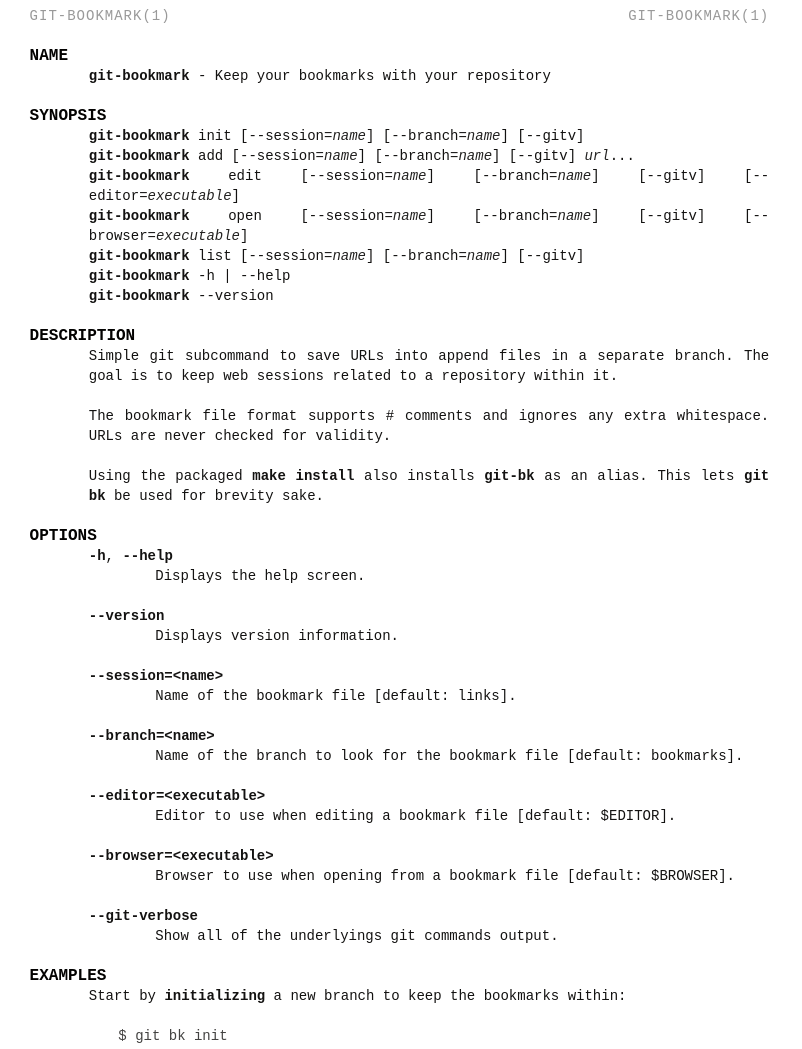
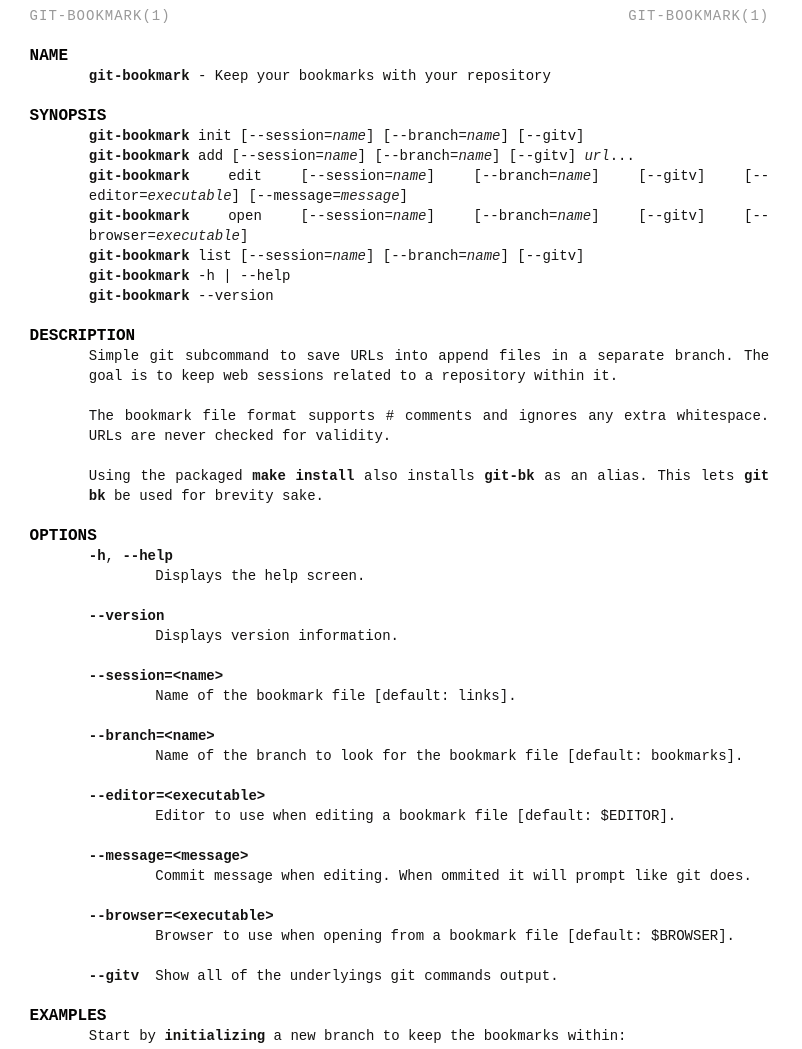
Before and after one commit to Qu4tro/git-bookmark, a plain HTML site: page docs/git-bookmark.1.html in a window 1280 px wide. Shown: the top 1049 px of the page, without its empty margins (0-802 px from the left). Drawn offline with Linux system fonts and the light colour scheme.

Commit message:
Nitpicks

```diff
--- a/docs/git-bookmark.1.html
+++ b/docs/git-bookmark.1.html
@@ -77,7 +77,7 @@
 
 <p><code>git-bookmark</code> init [--session=<var>name</var>] [--branch=<var>name</var>] [--gitv]<br />
 <code>git-bookmark</code> add  [--session=<var>name</var>] [--branch=<var>name</var>] [--gitv] <var>url</var>...<br />
-<code>git-bookmark</code> edit [--session=<var>name</var>] [--branch=<var>name</var>] [--gitv] [--editor=<var>executable</var>]<br />
+<code>git-bookmark</code> edit [--session=<var>name</var>] [--branch=<var>name</var>] [--gitv] [--editor=<var>executable</var>] [--message=<var>message</var>]<br />
 <code>git-bookmark</code> open [--session=<var>name</var>] [--branch=<var>name</var>] [--gitv] [--browser=<var>executable</var>]<br />
 <code>git-bookmark</code> list [--session=<var>name</var>] [--branch=<var>name</var>] [--gitv]<br />
 <code>git-bookmark</code> -h | --help<br />
@@ -99,8 +99,9 @@
 <dt><code>--session=&lt;name></code> </dt><dd><p>Name of the bookmark file [default: links].</p></dd>
 <dt><code>--branch=&lt;name></code> </dt><dd><p>Name of the branch to look for the bookmark file [default: bookmarks].</p></dd>
 <dt><code>--editor=&lt;executable></code> </dt><dd><p>Editor to use when editing a bookmark file [default: $EDITOR].</p></dd>
+<dt><code>--message=&lt;message></code> </dt><dd><p>Commit message when editing. When ommited it will prompt like git does.</p></dd>
 <dt><code>--browser=&lt;executable></code> </dt><dd><p>Browser to use when opening from a bookmark file [default: $BROWSER].</p></dd>
-<dt><code>--git-verbose</code> </dt><dd><p>Show all of the underlyings git commands output.</p></dd>
+<dt class="flush"><code>--gitv</code> </dt><dd><p>Show all of the underlyings git commands output.</p></dd>
 </dl>
 
 
@@ -165,7 +166,7 @@ nothing to commit, working tree clean
 
 <p>We can see here with the help of <code>--git-verbose</code> option, that no commit is generated when no changes are made when editing.</p>
 
-<p>We're here.<br />
+<p>We're here.
 Finally, we've arrived to our end <strong>goal</strong>! To <strong>open</strong> the saved bookmarks in your <code>$BROWSER</code> simply run:</p>
 
 <pre><code>$ git bk open
```
Also changed, not shown: docs/index.html (+4 -3 lines), 11 other files.
